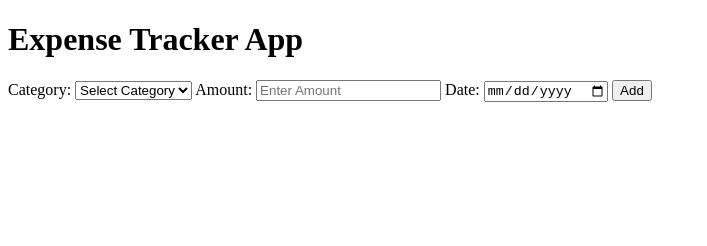
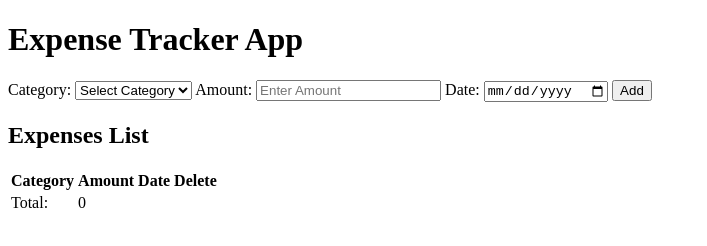
Before and after one commit to Silvermnati/expense_tracker, a plain HTML site: page index.html in a window 1280 px wide. Shown: the whole page, without its empty margins (0-707 px from the left). Drawn offline with Linux system fonts and the light colour scheme.

Commit message:
added an expense table in the class expenses-list

```diff
--- a/index.html
+++ b/index.html
@@ -26,6 +26,33 @@
         <button id='add-btn'>Add</button>
     </div>
 
+    <div class = "expenses-list">
+        <h2>Expenses List</h2>
+        <table>
+            <thead>
+                <tr>
+                    <th>Category</th>
+                    <th>Amount</th>
+                    <th>Date</th>
+                    <th>Delete</th>
+                    </tr>
+            </thead>
+            <tbody id='expenses-table-body'>
+
+            </tbody>
+            </tfoot>
+                <tr>
+                    <td>Total:</td>
+                    <td id='total-expenses'>0</td>
+                    <td></td>
+                    <td></td>
+                </tr>
+            </tfoot>
+        </table>
+    </div>
+
+
+
     <script src="./scripts/index.js"></script>
 </body>
 </html>
```
